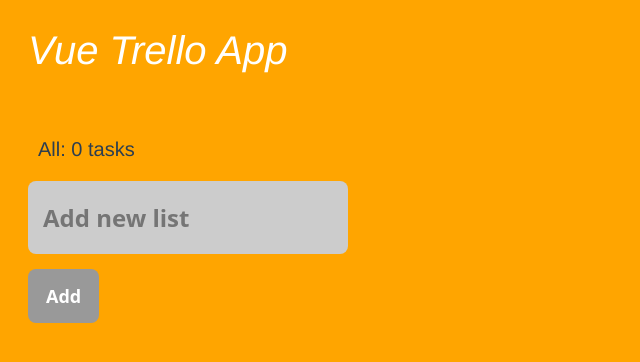
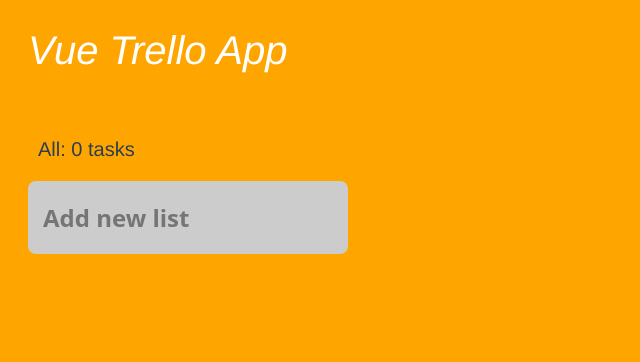
Before and after one commit to torish14/vue-trello-app, a Vue app: page / in a window 1280 px wide. Shown: the top 362 px of the page, without its empty margins (0-640 px from the left). Built offline with nearby package versions, Linux system fonts and the light colour scheme.

Commit message:
✨ feat: button の表示・非表示を制御するため、v-if の記述を追加

```diff
--- a/src/components/ListAdd.vue
+++ b/src/components/ListAdd.vue
@@ -9,7 +9,13 @@
         @focusin="startEding"
         @focusout="finishEding"
       />
-      <button class="add-button" type="submit">Add</button>
+      <button
+        v-if="isEding || titleExists"
+        class="add-button"
+        type="submit"
+      >
+        Add
+      </button>
     </form>
   </div>
 </template>
@@ -25,6 +31,7 @@
   computed: {
     classList() {
       const classList = ['addList']
+
       if (this.isEding) {
         classList.push('active')
       }
```
